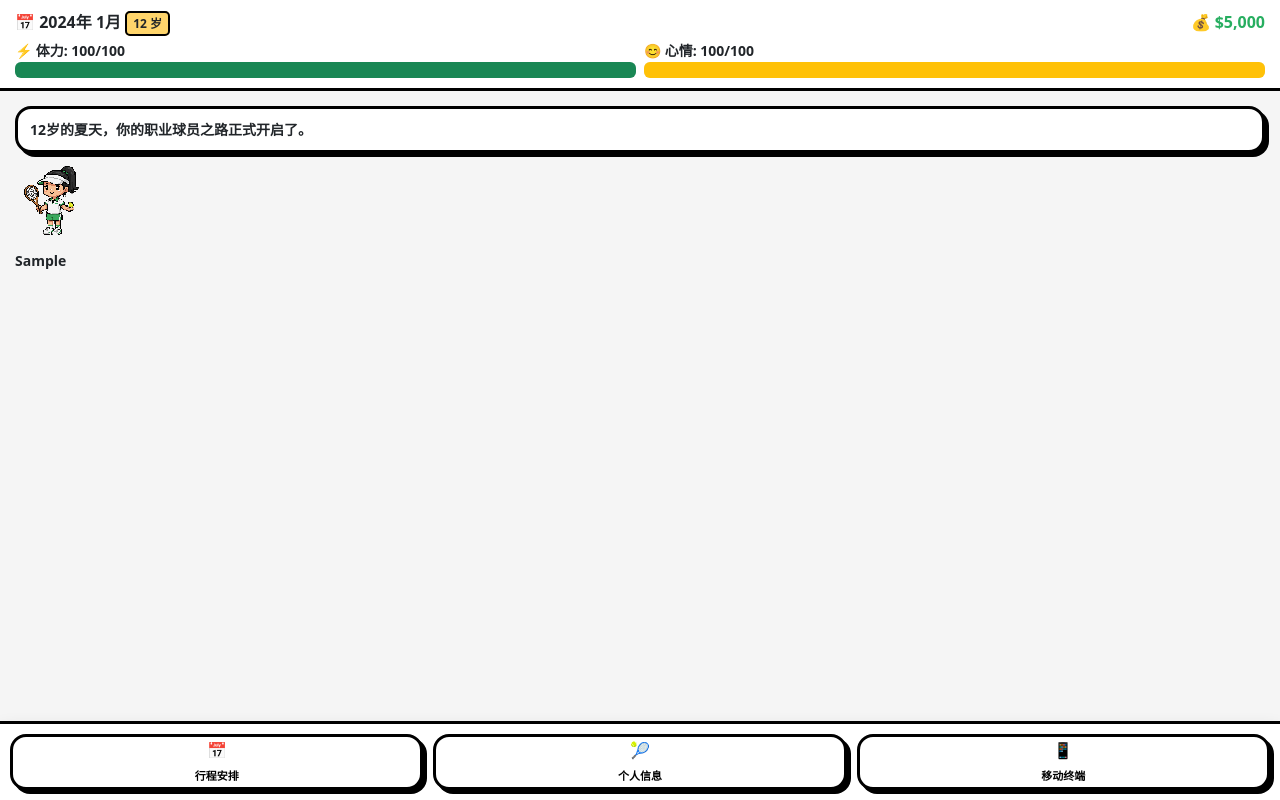
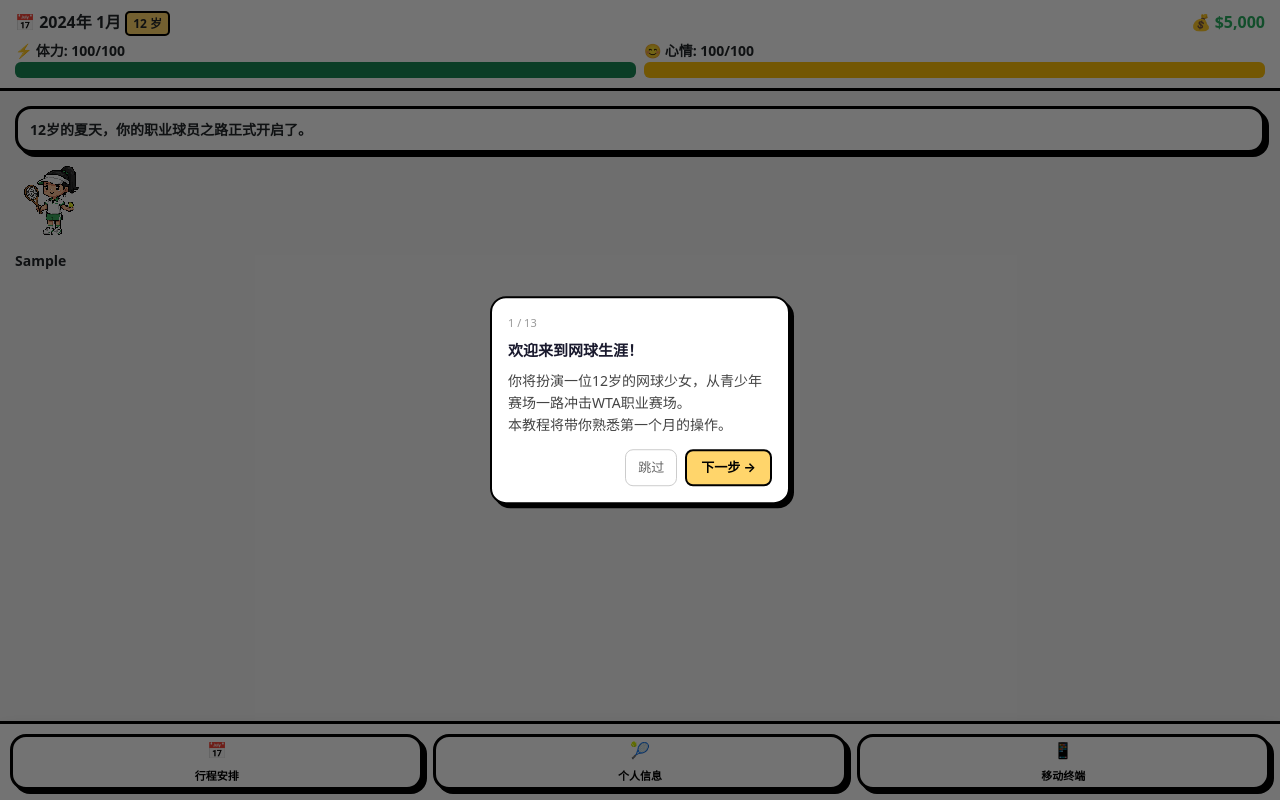
Before and after one commit to chiangyt/tennisplayersim, a plain HTML site: page index.html in a window 1280 px wide. Both pictures are taken after typing "Sample" into the empty fields and a click on the button "开启职业生涯". Drawn offline with nearby package versions, Linux system fonts and the light colour scheme.

Commit message:
tutorial

```diff
--- a/static/css/style.css
+++ b/static/css/style.css
@@ -476,3 +476,73 @@ body {
     border-radius: 16px !important;
     padding: 24px;
 }
+
+/* ===== 新手引导 Tutorial ===== */
+#tut-overlay {
+    pointer-events: none;
+}
+.tut-panel {
+    position: fixed;
+    background: rgba(0, 0, 0, 0.55);
+    pointer-events: auto;
+    z-index: 10000;
+    transition: all 0.2s ease;
+}
+#tut-tooltip {
+    position: fixed;
+    z-index: 10002;
+    background: #fff;
+    border-radius: 16px;
+    border: 2px solid #000;
+    box-shadow: 4px 4px 0 #000;
+    padding: 16px;
+    font-size: 14px;
+    line-height: 1.6;
+}
+#tut-tooltip .tut-progress {
+    font-size: 11px;
+    color: #999;
+    margin-bottom: 6px;
+}
+#tut-tooltip .tut-title {
+    font-weight: 700;
+    font-size: 15px;
+    margin-bottom: 8px;
+    color: #1a1a2e;
+}
+#tut-tooltip .tut-body {
+    color: #444;
+    margin-bottom: 12px;
+}
+#tut-tooltip .tut-actions {
+    display: flex;
+    gap: 8px;
+    justify-content: flex-end;
+}
+.tut-btn-skip {
+    background: none;
+    border: 1px solid #ccc;
+    border-radius: 8px;
+    padding: 6px 12px;
+    font-size: 13px;
+    color: #666;
+    cursor: pointer;
+}
+.tut-btn-next {
+    background: var(--color-yellow, #ffd56b);
+    border: 2px solid #000;
+    border-radius: 8px;
+    padding: 6px 14px;
+    font-size: 13px;
+    font-weight: 700;
+    cursor: pointer;
+}
+.tut-btn-next:disabled {
+    opacity: 0.5;
+    cursor: not-allowed;
+}
+.tut-spotlight-el {
+    outline: 3px solid #ffd56b !important;
+    outline-offset: 4px;
+    transition: outline-color 0.2s;
+}
--- a/static/js/game-state.js
+++ b/static/js/game-state.js
@@ -129,4 +129,12 @@ export class GameState {
             this.current = data;
         }
     }
+
+    static get tutorialSeen() {
+        return localStorage.getItem('tennis_tutorial_seen') === '1';
+    }
+
+    static markTutorialSeen() {
+        localStorage.setItem('tennis_tutorial_seen', '1');
+    }
 }
--- /dev/null
+++ b/static/js/tutorial.js
@@ -0,0 +1,346 @@
+// tutorial.js — 新手引导系统（聚光灯步骤式）
+import { GameState } from './game-state.js';
+
+const STEPS = [
+    {
+        id: 'welcome',
+        target: null,
+        title: '欢迎来到网球生涯！',
+        body: '你将扮演一位12岁的网球少女，从青少年赛场一路冲击WTA职业赛场。\n本教程将带你熟悉第一个月的操作。',
+    },
+    {
+        id: 'stats-bar',
+        target: '.header-stats',
+        title: '📊 状态栏',
+        body: '顶部显示当前年月、年龄和存款。\n⚡体力是安排行动的关键资源（满值100点），😊心情影响训练收益。',
+    },
+    {
+        id: 'open-schedule',
+        target: '.footer-menu .btn-menu:first-child',
+        title: '📅 行程安排',
+        body: '点击"行程安排"，打开本月计划窗口。\n请现在点击它！',
+        waitFor: 'tut:schedule-opened',
+    },
+    {
+        id: 'action-pool',
+        target: '#actionPool',
+        title: '🗂️ 动作库',
+        body: '这些是可安排的训练与活动。\n点击或拖拽一个动作，放入下方的周计划槽位。',
+        inModal: true,
+    },
+    {
+        id: 'week-slots',
+        target: '.schedule-grid',
+        title: '🗓️ 四周计划',
+        body: '每个槽位代表一周（W1～W4）。\n把4个动作依次拖入，填满四周！',
+        waitFor: 'tut:slots-filled',
+        inModal: true,
+    },
+    {
+        id: 'exec-btn',
+        target: '#execBtn',
+        title: '✅ 执行计划',
+        body: '四周已全部排好！\n点击"确定执行"推进到下个月。',
+        waitFor: 'tut:plan-executed',
+        inModal: true,
+    },
+    {
+        id: 'phone-btn',
+        target: '.footer-menu .btn-menu:last-child',
+        title: '📱 移动终端',
+        body: '点击这里进入手机，了解里面的各项功能。\n请现在点击它！',
+        waitFor: 'tut:phone-entered',
+    },
+    {
+        id: 'phone-calendar',
+        target: 'a[href="#/calendar"]',
+        title: '📅 赛历',
+        body: '查看全年各级别赛事的举办时间与地点，提前规划参赛路线。',
+    },
+    {
+        id: 'phone-reg',
+        target: 'a[href="#/registration"]',
+        title: '📝 报名',
+        body: '为下个月的比赛报名。\n每月只能参加一场，需在本月内提前完成报名。',
+    },
+    {
+        id: 'phone-msg',
+        target: 'a[href="#/messages"]',
+        title: '💬 简讯',
+        body: '与妈妈、教练和朋友聊天交流。\n选择不同的回复会影响心情与属性成长。',
+    },
+    {
+        id: 'phone-news',
+        target: 'a[href="#/news"]',
+        title: '📰 资讯',
+        body: '浏览网球圈的最新资讯，了解比赛动态和赛场故事。',
+    },
+    {
+        id: 'phone-rank',
+        target: 'a[href="#/ranking"]',
+        title: '🏆 排名',
+        body: '查看你在全球100+名选手中的位置。\n积累赛事积分，冲击更高段位！',
+    },
+    {
+        id: 'done',
+        target: null,
+        title: '🎉 入门完成！',
+        body: '你已了解所有核心功能。\n点击主页图标返回，正式开始你的职业生涯！',
+        isLast: true,
+    },
+];
+
+let currentStep = -1;
+let waitEventName = null;
+let waitListener = null;
+
+function _injectDOM() {
+    if (document.getElementById('tut-overlay')) return;
+
+    const overlay = document.createElement('div');
+    overlay.id = 'tut-overlay';
+    overlay.innerHTML =
+        '<div class="tut-panel" id="tut-top"></div>' +
+        '<div class="tut-panel" id="tut-left"></div>' +
+        '<div class="tut-panel" id="tut-right"></div>' +
+        '<div class="tut-panel" id="tut-bottom"></div>';
+    document.body.appendChild(overlay);
+
+    const tooltip = document.createElement('div');
+    tooltip.id = 'tut-tooltip';
+    tooltip.innerHTML =
+        '<div class="tut-progress" id="tut-progress"></div>' +
+        '<div class="tut-title" id="tut-title-text"></div>' +
+        '<div class="tut-body" id="tut-body-text"></div>' +
+        '<div class="tut-actions">' +
+        '<button class="tut-btn-skip" id="tut-skip">跳过</button>' +
+        '<button class="tut-btn-next" id="tut-next">下一步 →</button>' +
+        '</div>';
+    document.body.appendChild(tooltip);
+
+    document.getElementById('tut-skip').addEventListener('click', () => TutorialManager.skip());
+    document.getElementById('tut-next').addEventListener('click', () => TutorialManager._advance());
+    document.addEventListener('keydown', _onKeyDown);
+}
+
+function _onKeyDown(e) {
+    if (e.key === 'Escape' && window.__tutorialActive) TutorialManager.skip();
+}
+
+function _clearWaitListener() {
+    if (waitListener && waitEventName) {
+        window.removeEventListener(waitEventName, waitListener);
+    }
+    waitListener = null;
+    waitEventName = null;
+}
+
+function _clearSpotlight() {
+    document.querySelectorAll('.tut-spotlight-el').forEach(el => {
+        el.classList.remove('tut-spotlight-el');
+        el.style.position = el.dataset.tutOrigPos || '';
+        el.style.zIndex = el.dataset.tutOrigZ || '';
+        el.style.pointerEvents = el.dataset.tutOrigPE || '';
+        delete el.dataset.tutOrigPos;
+        delete el.dataset.tutOrigZ;
+        delete el.dataset.tutOrigPE;
+    });
+}
+
+function _showStep(index) {
+    const step = STEPS[index];
+    if (!step) return;
+
+    _clearSpotlight();
+    _clearWaitListener();
+
+    document.getElementById('tut-title-text').textContent = step.title;
+    document.getElementById('tut-body-text').innerHTML = step.body.replace(/\n/g, '<br>');
+    document.getElementById('tut-progress').textContent = `${index + 1} / ${STEPS.length}`;
+
+    const nextBtn = document.getElementById('tut-next');
+    const skipBtn = document.getElementById('tut-skip');
+    if (step.isLast) {
+        nextBtn.textContent = '开始游戏 🎾';
+        nextBtn.disabled = false;
+        skipBtn.style.display = 'none';
+    } else {
+        nextBtn.textContent = step.waitFor ? '等待操作...' : '下一步 →';
+        nextBtn.disabled = !!step.waitFor;
+        skipBtn.style.display = '';
+    }
+
+    const tooltip = document.getElementById('tut-tooltip');
+    const panels = document.querySelectorAll('.tut-panel');
+
+    const noOverlay = step.inModal || step.inPhone;
+    if (noOverlay) {
+        panels.forEach(p => { p.style.display = 'none'; });
+    } else {
+        panels.forEach(p => { p.style.display = 'block'; });
+        if (step.target) {
+            const targetEl = document.querySelector(step.target);
+            if (targetEl) {
+                _positionPanels(targetEl);
+            } else {
+                _fullOverlay();
+            }
+        } else {
+            _fullOverlay();
+        }
+    }
+
+    if (step.target) {
+        const targetEl = document.querySelector(step.target);
+        if (targetEl) {
+            targetEl.classList.add('tut-spotlight-el');
+            if (!noOverlay) {
+                targetEl.dataset.tutOrigPos = targetEl.style.position;
+                targetEl.dataset.tutOrigZ = targetEl.style.zIndex;
+                targetEl.style.position = 'relative';
+                targetEl.style.zIndex = '10001';
+                // 仅需用户操作的步骤（waitFor）才允许点击目标，其余锁住防止误入
+                if (!step.waitFor) {
+                    targetEl.dataset.tutOrigPE = targetEl.style.pointerEvents;
+                    targetEl.style.pointerEvents = 'none';
+                }
+            }
+            _positionTooltipNear(targetEl, tooltip);
+        } else {
+            _centerTooltip(tooltip);
+        }
+    } else {
+        _centerTooltip(tooltip);
+    }
+
+    if (step.waitFor) {
+        waitEventName = step.waitFor;
+        waitListener = () => {
+            waitListener = null;
+            waitEventName = null;
+            TutorialManager._advance();
+        };
+        window.addEventListener(step.waitFor, waitListener, { once: true });
+    }
+
+    if (step.id === 'open-schedule') {
+        const modal = document.getElementById('scheduleModal');
+        if (modal) {
+            modal.addEventListener('shown.bs.modal', () => {
+                window.dispatchEvent(new Event('tut:schedule-opened'));
+            }, { once: true });
+        }
+    }
+}
+
+function _positionPanels(targetEl) {
+    const r = targetEl.getBoundingClientRect();
+    const vw = window.innerWidth;
+    const vh = window.innerHeight;
+    const pad = 6;
+
+    document.getElementById('tut-top').style.cssText =
+        `top:0;left:0;width:${vw}px;height:${Math.max(0, r.top - pad)}px`;
+    document.getElementById('tut-left').style.cssText =
+        `top:${Math.max(0, r.top - pad)}px;left:0;width:${Math.max(0, r.left - pad)}px;height:${r.height + pad * 2}px`;
+    document.getElementById('tut-right').style.cssText =
+        `top:${Math.max(0, r.top - pad)}px;left:${r.right + pad}px;width:${vw}px;height:${r.height + pad * 2}px`;
+    document.getElementById('tut-bottom').style.cssText =
+        `top:${r.bottom + pad}px;left:0;width:${vw}px;height:${vh}px`;
+}
+
+function _fullOverlay() {
+    const vw = window.innerWidth;
+    const vh = window.innerHeight;
+    document.getElementById('tut-top').style.cssText =
+        `top:0;left:0;width:${vw}px;height:${vh}px`;
+    ['tut-left', 'tut-right', 'tut-bottom'].forEach(id => {
+        document.getElementById(id).style.cssText = 'display:none';
+    });
+}
+
+function _positionTooltipNear(targetEl, tooltip) {
+    const r = targetEl.getBoundingClientRect();
+    const vw = window.innerWidth;
+    const vh = window.innerHeight;
+    const gap = 14;
+    const tooltipW = Math.min(280, vw - 16);
+    const tooltipH = 190;
+
+    let top, left;
+    if (r.bottom + gap + tooltipH <= vh) {
+        top = r.bottom + gap;
+    } else {
+        top = Math.max(8, r.top - gap - tooltipH);
+    }
+    left = r.left + r.width / 2 - tooltipW / 2;
+    left = Math.max(8, Math.min(vw - tooltipW - 8, left));
+
+    tooltip.style.top = top + 'px';
+    tooltip.style.left = left + 'px';
+    tooltip.style.transform = '';
+    tooltip.style.width = tooltipW + 'px';
+}
+
+function _centerTooltip(tooltip) {
+    const vw = window.innerWidth;
+    tooltip.style.top = '50%';
+    tooltip.style.left = '50%';
+    tooltip.style.transform = 'translate(-50%, -50%)';
+    tooltip.style.width = Math.min(300, vw - 32) + 'px';
+}
+
+export const TutorialManager = {
+    maybeStart() {
+        if (window.__tutorialActive && currentStep >= 0) {
+            this._reattach();
+            return;
+        }
+        if (GameState.tutorialSeen) return;
+        if (!window.__isNewGame) return;
+        window.__isNewGame = false;
+        this._begin();
+    },
+
+    _begin() {
+        window.__tutorialActive = true;
+        currentStep = 0;
+        _injectDOM();
+        _showStep(0);
+    },
+
+    _advance() {
+        if (!window.__tutorialActive) return;
+        const step = STEPS[currentStep];
+        if (step && step.isLast) {
+            this.skip();
+            return;
+        }
+        currentStep++;
+        if (currentStep >= STEPS.length) {
+            this.skip();
+            return;
+        }
+        _showStep(currentStep);
+    },
+
+    skip() {
+        window.__tutorialActive = false;
+        _clearWaitListener();
+        _clearSpotlight();
+        const overlay = document.getElementById('tut-overlay');
+        const tooltip = document.getElementById('tut-tooltip');
+        if (overlay) overlay.remove();
+        if (tooltip) tooltip.remove();
+        document.removeEventListener('keydown', _onKeyDown);
+        currentStep = -1;
+        GameState.markTutorialSeen();
+    },
+
+    _reattach() {
+        _injectDOM();
+        if (currentStep >= 0 && currentStep < STEPS.length) {
+            _showStep(currentStep);
+        }
+    }
+};
```
Also changed, not shown: static/js/app.js (+26 -0 lines).
